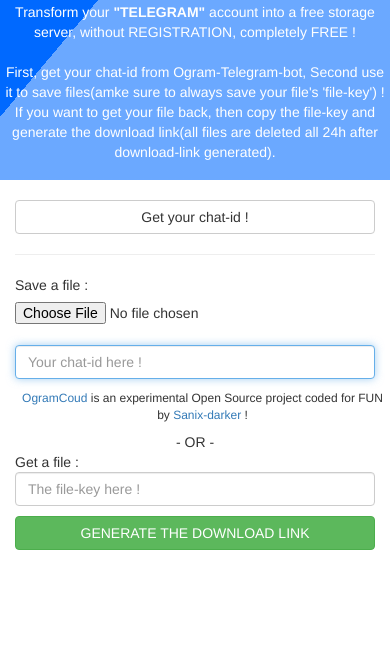
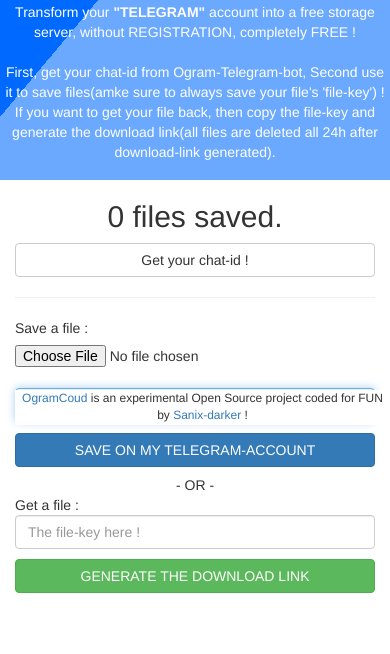
Before and after one commit to Sanix-Darker/ocloud, a Flask app: page / in a window 390 px wide. Shown: the part 411-1065 px from the top of the page. Before the commit the page ends 961 px from the top, so only its background shows below. Run offline with Flask 2, Linux system fonts and the light colour scheme; data that the repository does not hold is empty; parts of the project's set-up code (start-up, migrations or seed data) failed here and were passed over; some libraries are stand-ins or nearby versions.

Commit message:
Adding a CORS security + a count feature for all saved files with OgramCloud

```diff
--- a/app/server/main.py
+++ b/app/server/main.py
@@ -2,12 +2,12 @@
 from flask import Flask, jsonify, request, render_template
 from flask_cors import CORS, cross_origin
 from werkzeug.utils import secure_filename
-from os import path, makedirs, remove
+from os import path, makedirs, remove, listdir
 
 from app.utils import *
 
 app = Flask(__name__)
-CORS(app, support_credentials=True)
+# CORS(app, support_credentials=True)
 
 app.config['Secret'] = "Secret"
 app.config['UPLOAD_FOLDER'] = "./app/server/static/files/"
@@ -16,14 +16,13 @@ app.config['MAX_CONTENT_LENGTH'] = 100 * 1024 * 1024
 if not path.exists("./app/server/static/files/"):
     makedirs("./app/server/static/files/")
 
-
 @app.route("/")
 def index():
     return render_template("index.html");
 
 
 @app.route('/api/', methods=['GET'])  # To prevent Cors issues
-@cross_origin(supports_credentials=True)
+# @cross_origin(supports_credentials=True)
 def api():
     # Build the response
     response = jsonify({
@@ -37,8 +36,21 @@ def api():
     return response
 
 
+@app.route('/api/count', methods=['GET'])  # To prevent Cors issues
+# @cross_origin(supports_credentials=True)
+def cunt_files():
+    # Build the response
+    response = jsonify({
+        'status': 'success',
+        'count': len(listdir("./json_maps/"))
+    })
+    # Let's allow all Origin requests
+    response.headers.add('Access-Control-Allow-Origin', '*')  # To prevent Cors issues
+    return response
+
+
 @app.route('/api/upload', methods=['POST'])  # To prevent Cors issues
-@cross_origin(supports_credentials=True)
+# @cross_origin(supports_credentials=True)
 def apiUpload():
 
     try:
@@ -96,7 +108,7 @@ def apiUpload():
 
 
 @app.route('/api/download/<file_key>', methods=['GET'])  # To prevent Cors issues
-@cross_origin(supports_credentials=True)
+# @cross_origin(supports_credentials=True)
 def apiDownload(file_key):
     json_map_file = "./json_maps/m_" + file_key + ".json"
     if not path.exists(json_map_file):
--- a/app/server/static/css/index.css
+++ b/app/server/static/css/index.css
@@ -14,7 +14,7 @@
 }
 
 .index_right img{
-    margin-bottom: 15%;
+    margin-bottom: 8%;
     width: 50%;
 }
 
@@ -72,6 +72,29 @@
     text-align: center;
 }
 
+#response, #response2{
+    font-size: 11px;
+    max-height: 100px;
+    padding: 0;
+    overflow: auto;
+    text-align: left;
+}
+
+#file_key{
+    margin-bottom: 3%;
+}
+#file_id{
+    width: 100%;
+    margin-top: 7px;
+}
+.bottom{
+    font-size: 12px;
+    background: white;
+    position: fixed;
+    bottom: 1%;
+    text-align: center;
+    align-self: bottom;
+}
 /* On screens that are 992px or less, set the background color to blue */
 @media screen and (max-width: 992px) {
     .index_left{
--- a/app/server/static/js/app.js
+++ b/app/server/static/js/app.js
@@ -1,3 +1,4 @@
+const request = new XMLHttpRequest();
 const init = () => {
     var router = new Router([
         new Route('home', './home.html', true),
@@ -6,6 +7,7 @@ const init = () => {
 }
 init();
 
+// This method will return the number of elements in the object
 const ObjectLength = ( object ) => {
     var length = 0;
     for( var key in object ) {
@@ -16,11 +18,11 @@ const ObjectLength = ( object ) => {
     return length;
 };
 
+// This method is for uploading a file
 const send_file = () => {
     const formData = new FormData();
     const chatId = document.getElementById("chat_id").value;
     const fileElement = document.getElementById("file_id");
-    const request = new XMLHttpRequest();
 
     if (chatId === "" && chatId.length <= 5){
         alert("Provide a valid chat_id to save a file !")
@@ -50,15 +52,16 @@ const send_file = () => {
                         document.getElementById("response").innerHTML = responseHtml;
                     }
                 }
+                refreshCount();
              };
             request.send(formData);
         }
     }
 }
 
+// This method is for getting a file's download-link
 const get_file = () => {
     const fileKey = document.getElementById("file_key").value;
-    const request = new XMLHttpRequest();
     if (fileKey === "" && fileKey.length <= 20){
         alert("Provide a file_key to get a download file link !")
     }else{
@@ -79,7 +82,21 @@ const get_file = () => {
                     document.getElementById("response2").innerHTML = responseHtml;
                 }
             }
+            refreshCount();
         }
         request.send(null);
     }
 }
+
+// let fetch the numbr of files
+const refreshCount = () => {
+    request.open("GET", "/api/count");
+    request.onload  = function() {
+        console.log("[+] res: ", request.response);
+        document.getElementById("count").innerHTML = JSON.parse(request.response)["count"] + " files saved";
+    }
+    request.send(null);
+};
+setTimeout(() => {
+    refreshCount();
+}, 2000);
--- a/app/server/static/pages/home.html
+++ b/app/server/static/pages/home.html
@@ -2,7 +2,7 @@
     <div style="text-align: center;">
         <img src="./static/img/files.png"/>
     </div>
-    <br/>
+    <h2 id="count" style="text-align: center;">0 files saved.</h3>
     <a href="https://t.me/omega_gram_bot"
         target="_blank"
         style="width: 100%"
@@ -11,7 +11,7 @@
 
     Save a file : <br>
     <div class="col-md-5" style="padding: 0;">
-        <input type="file" name="file" id="file_id" style="width: 100%;margin-top: 7px;" class="d-none">
+        <input type="file" name="file" id="file_id">
         <br/>
     </div>
     <div class="col-md-1"></div>
@@ -26,14 +26,9 @@
     <button onclick="send_file()" class="btn btn-primary col-md-12" style="width: 100%;">SAVE ON MY TELEGRAM-ACCOUNT</button><br/>
 </div>
 
-<div class="col-md-12"
-    style="font-size: 11px;max-height: 100px;padding: 0;overflow: auto;text-align: left;"
-    id="response"></div>
+<div class="col-md-12" id="response"></div>
 
-
-<div class="or">
-    - OR -
-</div>
+<div class="or">- OR -</div>
 
 <div style="text-align: left;">
     Get a file : <br>
@@ -41,19 +36,16 @@
         <input type="text"
                 id="file_key"
                 class="form-control"
-                style="margin-bottom: 3%;"
                 autofocus name="file_key"
                 placeholder="The file-key here !"/>
     </div>
     <button  onclick="get_file()" class="btn btn-success col-md-12" style="width: 100%;">GENERATE THE DOWNLOAD LINK</button><br/>
 </div>
 
-<div class="col-md-12"
-    style="font-size: 11px;max-height: 100px;padding: 0;overflow: auto;text-align: left;"
-    id="response2"></div>
+<div class="col-md-12" id="response2"></div>
 
 <br/><br/><br/>
-<nav style="font-size: 12px;background: white;position: fixed; bottom: 1%;text-align: center;align-self: bottom;">
+<nav class="bottom">
     <a href="http://github.com/sanix-darker/ogramcloud" target="_blank">OgramCoud</a>
      is an experimental Open Source project coded for FUN by <a href="http://github.com/sanix-darker" target="_blank">Sanix-darker</a> !
 </nav>
```
